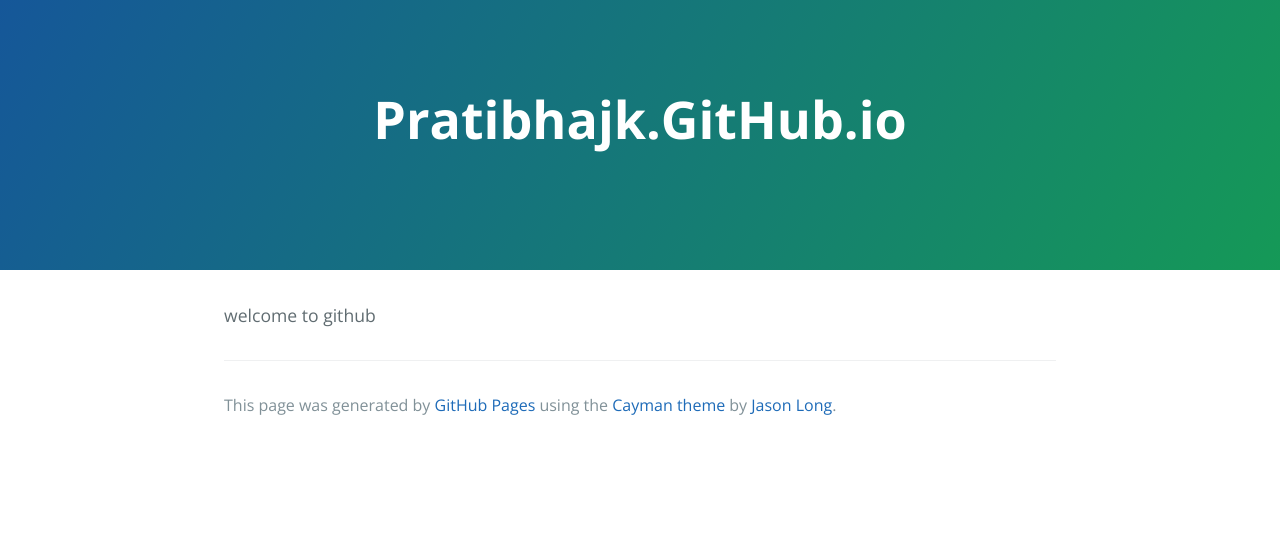
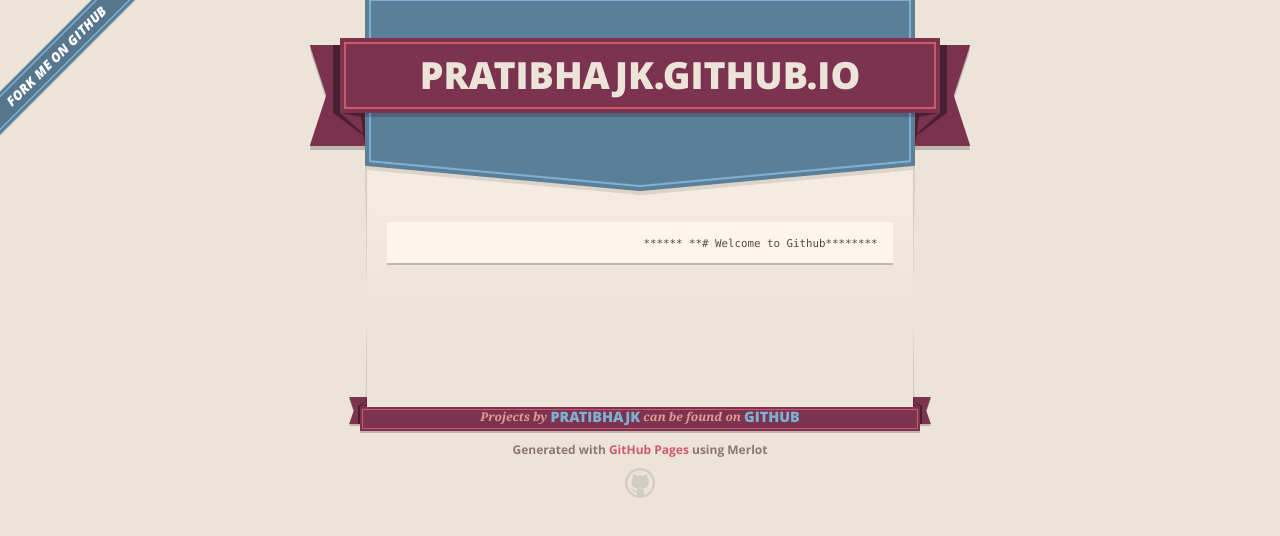
Before and after one commit to pratibhajk/pratibhajk.github.io, a website: page index.html in a window 1280 px wide. Drawn offline with nearby package versions, Linux system fonts and the light colour scheme.

Commit message:
Replace master branch with page content via GitHub

```diff
--- a/index.html
+++ b/index.html
@@ -1,29 +1,67 @@
 <!DOCTYPE html>
-<html lang="en-us">
+<html>
   <head>
-    <meta charset="UTF-8">
+    <meta charset='utf-8'>
+    <meta http-equiv="X-UA-Compatible" content="chrome=1">
+    <meta name="viewport" content="width=640">
+
+    <link rel="stylesheet" href="stylesheets/core.css" media="screen">
+    <link rel="stylesheet" href="stylesheets/mobile.css" media="handheld, only screen and (max-device-width:640px)">
+    <link rel="stylesheet" href="stylesheets/github-light.css">
+
+    <script type="text/javascript" src="javascripts/modernizr.js"></script>
+    <script type="text/javascript" src="https://ajax.googleapis.com/ajax/libs/jquery/1.7.1/jquery.min.js"></script>
+    <script type="text/javascript" src="javascripts/headsmart.min.js"></script>
+    <script type="text/javascript">
+      $(document).ready(function () {
+        $('#main_content').headsmart()
+      })
+    </script>
     <title>Pratibhajk.GitHub.io by pratibhajk</title>
-    <meta name="viewport" content="width=device-width, initial-scale=1">
-    <link rel="stylesheet" type="text/css" href="stylesheets/normalize.css" media="screen">
-    <link href='http://fonts.googleapis.com/css?family=Open+Sans:400,700' rel='stylesheet' type='text/css'>
-    <link rel="stylesheet" type="text/css" href="stylesheets/stylesheet.css" media="screen">
-    <link rel="stylesheet" type="text/css" href="stylesheets/github-light.css" media="screen">
   </head>
+
   <body>
-    <section class="page-header">
-      <h1 class="project-name">Pratibhajk.GitHub.io</h1>
-      <h2 class="project-tagline"></h2>
-    </section>
+    <a id="forkme_banner" href="https://github.com/pratibhajk">View on GitHub</a>
+    <div class="shell">
 
-    <section class="main-content">
-      <p>welcome to github</p>
+      <header>
+        <span class="ribbon-outer">
+          <span class="ribbon-inner">
+            <h1>Pratibhajk.GitHub.io</h1>
+            <h2></h2>
+          </span>
+          <span class="left-tail"></span>
+          <span class="right-tail"></span>
+        </span>
+      </header>
 
-      <footer class="site-footer">
+      <div id="no-downloads">
+        <span class="inner">
+        </span>
+      </div>
 
-        <span class="site-footer-credits">This page was generated by <a href="https://pages.github.com">GitHub Pages</a> using the <a href="https://github.com/jasonlong/cayman-theme">Cayman theme</a> by <a href="https://twitter.com/jasonlong">Jason Long</a>.</span>
+
+      <span class="banner-fix"></span>
+
+
+      <section id="main_content">
+        <pre><code>                                      ****** **# Welcome to Github********
+</code></pre>
+      </section>
+
+      <footer>
+        <span class="ribbon-outer">
+          <span class="ribbon-inner">
+            <p>Projects by <a href="https://github.com/pratibhajk">pratibhajk</a> can be found on <a href="https://github.com/pratibhajk">GitHub</a></p>
+          </span>
+          <span class="left-tail"></span>
+          <span class="right-tail"></span>
+        </span>
+        <p>Generated with <a href="https://pages.github.com">GitHub Pages</a> using Merlot</p>
+        <span class="octocat"></span>
       </footer>
 
-    </section>
+    </div>
 
 
   </body>
--- a/params.json
+++ b/params.json
@@ -1 +1 @@
-{"name":"Pratibhajk.GitHub.io","tagline":"","body":"welcome to github","google":"","note":"Don't delete this file! It's used internally to help with page regeneration."}
+{"name":"Pratibhajk.GitHub.io","tagline":"","body":"\r\n\r\n\r\n\r\n\r\n\r\n\r\n                                          ****** **# Welcome to Github********","google":"","note":"Don't delete this file! It's used internally to help with page regeneration."}
```
